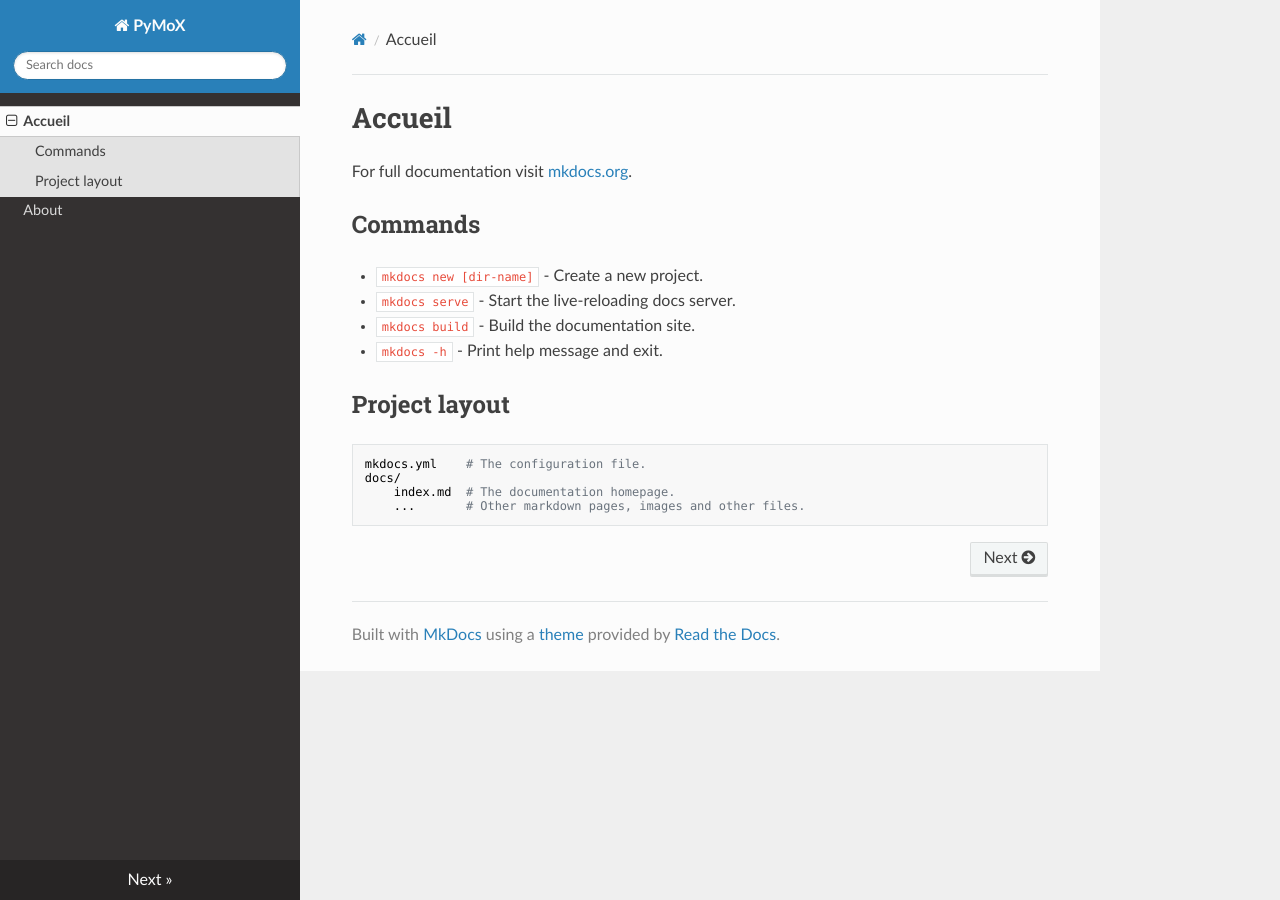
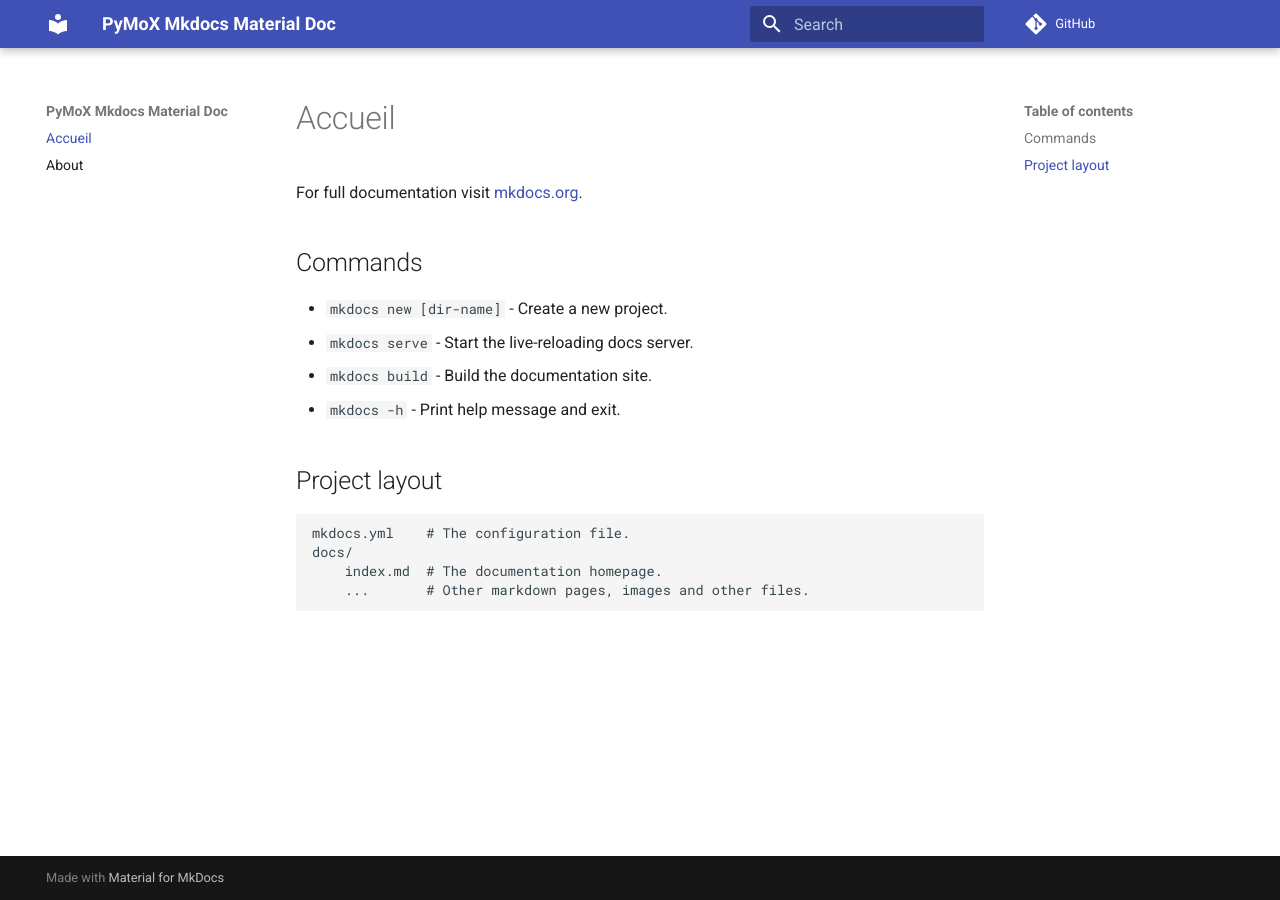
Before and after one commit to PyMoX-fr/PyMoX-fr.github.io, an MkDocs documentation site: the page built from docs/index.md, in a window 1280 px wide. Built offline with MkDocs 1.6.1 and Material for MkDocs 9.7.7, drawn with Linux system fonts in a browser that asks for light colours; nearby versions of some CDN libraries.

Commit message:
Set mkdocs materail basis

```diff
--- a/mkdocs.yml
+++ b/mkdocs.yml
@@ -1,5 +1,10 @@
-site_name: PyMoX
+site_name: PyMoX Mkdocs Material Doc
+site_url: https://pymox-fr.github.io/
+repo_url: https://github.com/PyMoX-fr.github.io
+
 nav:
     - index.md  # The documentation homepage.
     - about.md  # The about page.
-theme: readthedocs
+
+theme:
+    name: material
```
